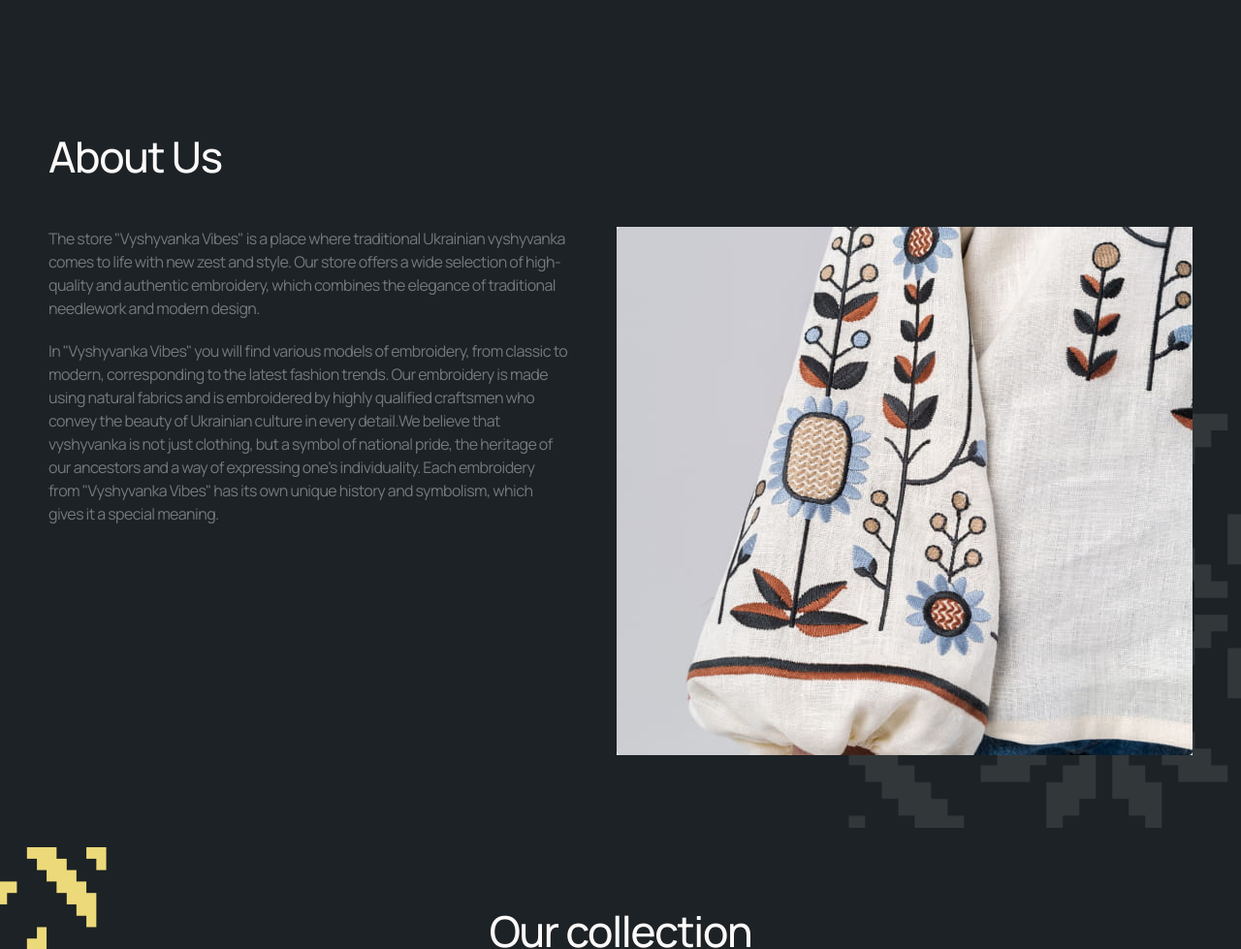
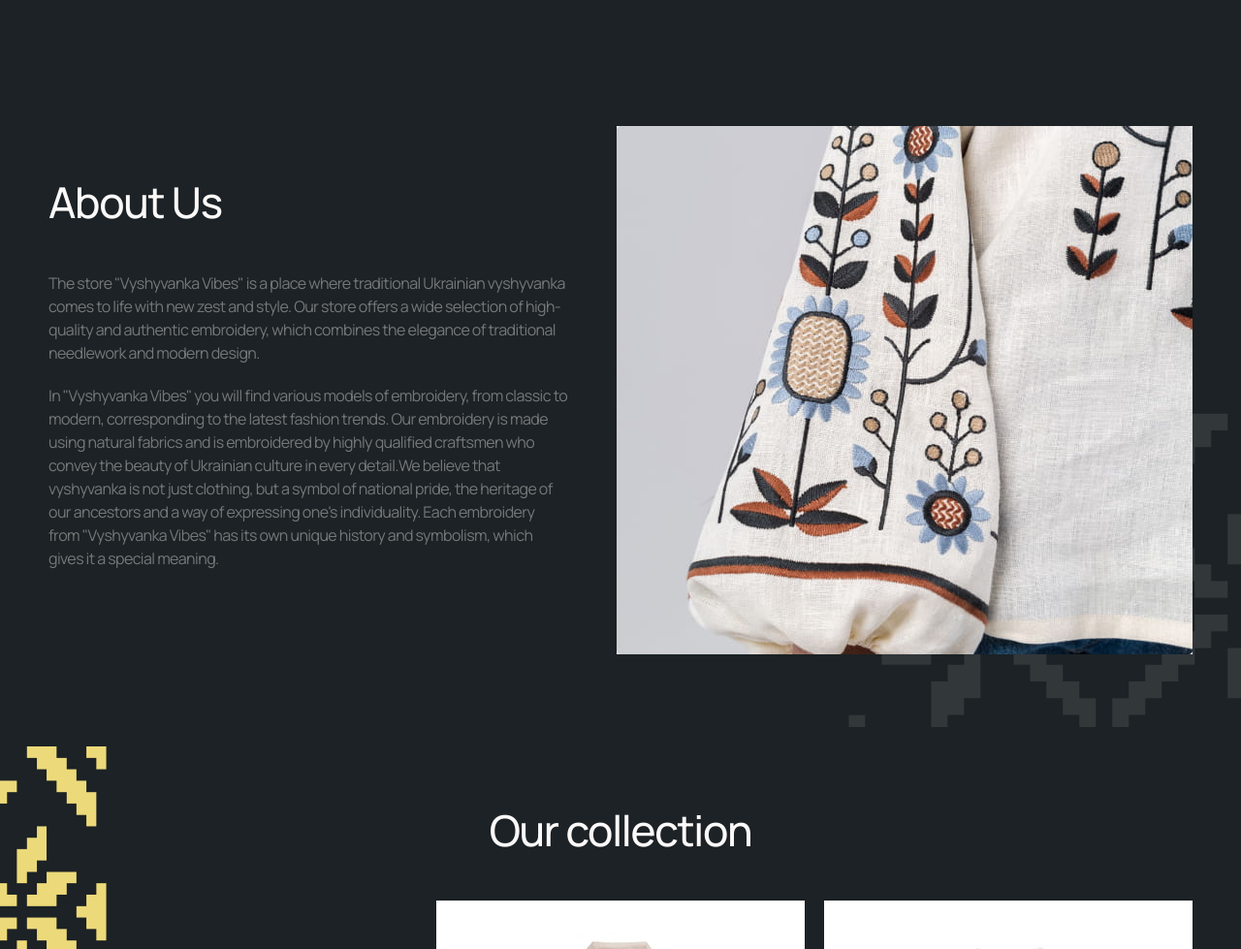
Before and after one commit to Andrii-Sliusarenko/vyshyvanka-vibes, a website built with Vite: page src/index.html in a window 1280 px wide. Shown: the part 740-1719 px from the top of the page at 97% size. Built offline with nearby package versions, Linux system fonts and the light colour scheme; files whose address does not match are found by name.

Commit message:
about fix

```diff
--- a/src/css/about-us.css
+++ b/src/css/about-us.css
@@ -5,68 +5,85 @@
   background-size: 459px;
   background-position: -108% 104%;
 }
+
 .about-us-container {
   display: flex;
   flex-direction: column;
   gap: 50px;
 }
+
 .about-us-title {
   font-weight: 500;
   font-size: 32px;
   line-height: 1.37;
   letter-spacing: -0.03em;
   color: #fcf9f9;
-  margin-bottom: 40px;
 }
+
 .about-us-list {
   display: flex;
   flex-direction: column;
   gap: 20px;
+  margin-bottom: 40px;
 }
+
 .about-img {
   width: 100%;
   height: 100%;
 }
+
 @media screen and (max-width: 767px) and (min-resolution: 192dpi) {
   .about-us {
     background-image: url(/img/ornaments/grey-ornament@2x.png);
   }
 }
+
 @media screen and (min-width: 768px) {
   .about-us-title {
     font-size: 44px;
     line-height: 1.45;
   }
+
   .about-us {
     padding-top: 50px;
     background-position: 180% 100%;
     background-size: 545px;
   }
+
   .about-section-text {
     font-size: 16px;
   }
+
   .about-us-container {
     gap: 40px;
   }
 }
+
 @media screen and (min-width: 768px) and (min-resolution: 192dpi) {
   .about-us {
     background-image: url(/img/ornaments/grey-ornament@2x.png);
   }
 }
+
 @media screen and (min-width: 1280px) {
-  .about-us-container {
-    flex-direction: row;
+  .about-container {
+    display: flex;
     gap: 50px;
   }
+  .about-us-container {
+    margin: auto 0;
+  }
+
   .about-us {
     padding-top: 75px;
     background-position: 875px 320px;
   }
+
   .about-us-list {
     width: 536px;
   }
 }
+
 @media screen and (min-width: 1280px) and (min-resolution: 192dpi) {
   .about-us {
     background-image: url(/img/ornaments/grey-ornament@2x.png);
--- a/src/partials/about-us.html
+++ b/src/partials/about-us.html
@@ -1,7 +1,8 @@
 <section class="section about-us" id="about-us">
-  <div class="container">
-    <h2 class="about-us-title">About Us</h2>
+  <div class="container about-container">
     <div class="about-us-container">
+      <h2 class="about-us-title">About Us</h2>
+
       <ul class="about-us-list">
         <li class="about-us-list-item">
           <p class="about-section-text">
@@ -25,6 +26,8 @@
           </p>
         </li>
       </ul>
+    </div>
+    <div>
       <picture>
         <source
           srcset="
```
